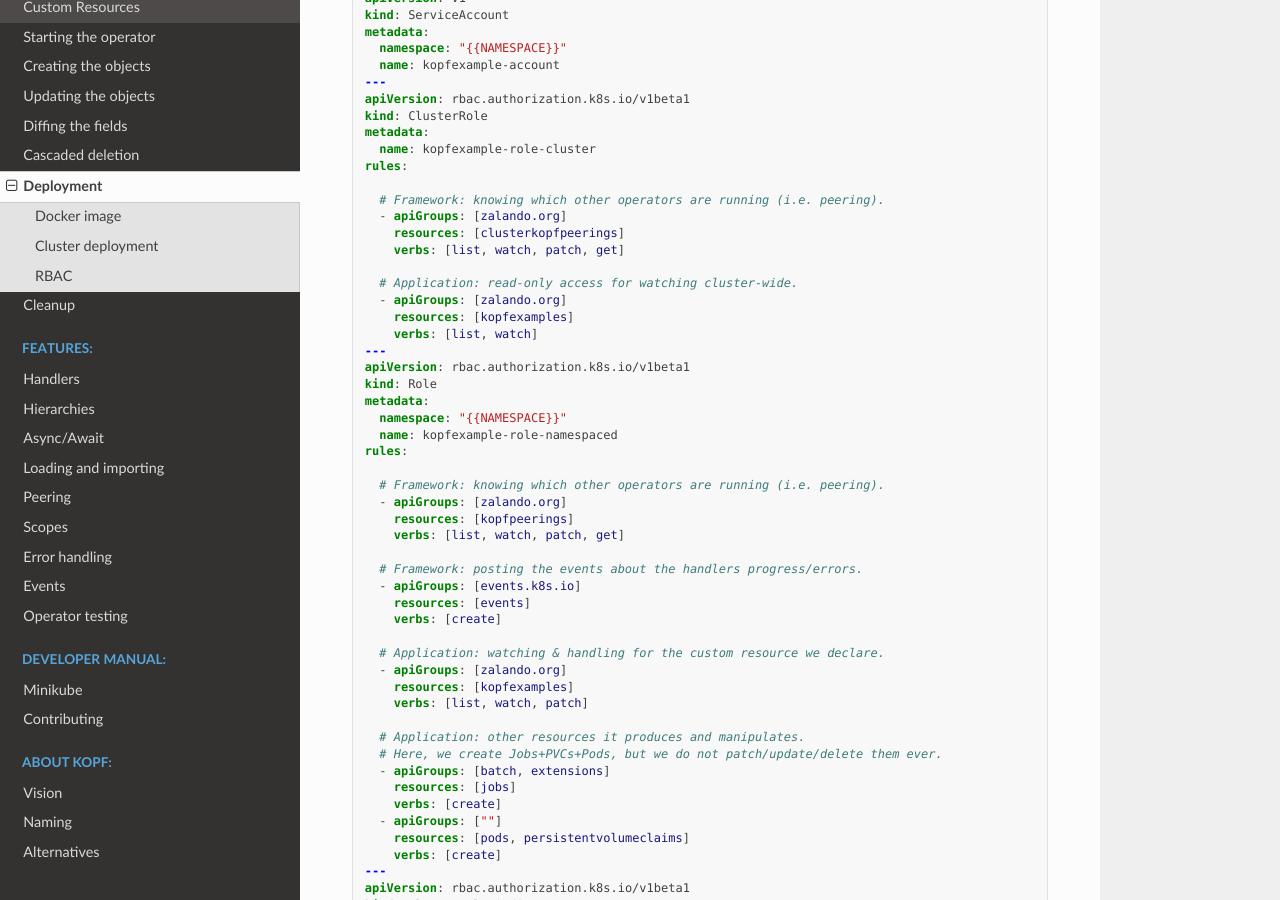
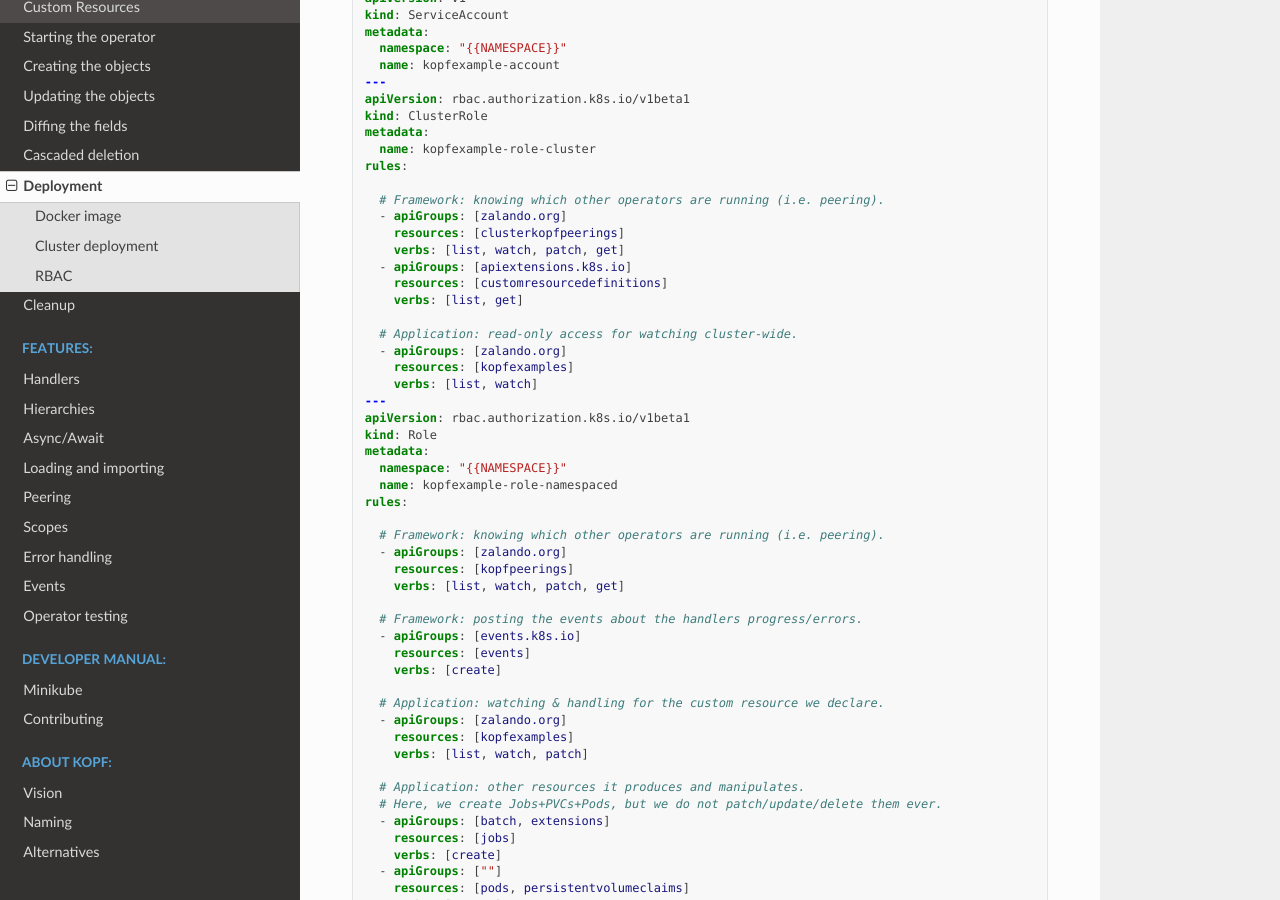
Before and after one commit to nolar/kopf, a Sphinx documentation site: the page built from docs/deployment.rst, in a window 1280 px wide and 900 px high, scrolled down 2136 px. Built offline with Sphinx 7.4.7 and the Read the Docs theme 2.0.0, drawn with Linux system fonts in a browser that asks for light colours; pages that are not in the unit, such as notebooks, are missing from menus.

Commit message:
Add the recommended RBAC for cluster-scoped CRD scanning (optional)

```diff
--- a/docs/deployment-rbac.yaml
+++ b/docs/deployment-rbac.yaml
@@ -15,6 +15,9 @@ rules:
   - apiGroups: [zalando.org]
     resources: [clusterkopfpeerings]
     verbs: [list, watch, patch, get]
+  - apiGroups: [apiextensions.k8s.io]
+    resources: [customresourcedefinitions]
+    verbs: [list, get]
 
   # Application: read-only access for watching cluster-wide.
   - apiGroups: [zalando.org]
```
